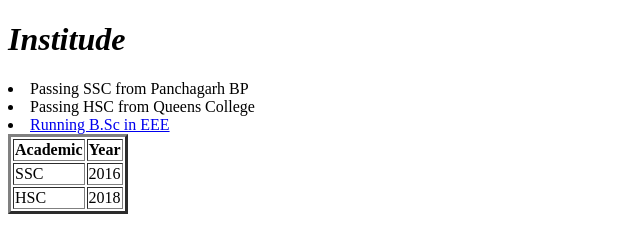
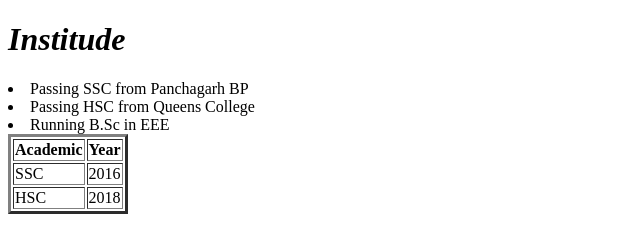
Before and after one commit to merajjim/My-Profile, a plain HTML site: page bp.html in a window 1280 px wide. Shown: the whole page, without its empty margins (0-640 px from the left). Drawn offline with Linux system fonts and the light colour scheme.

Commit message:
Update bp.html

```diff
--- a/bp.html
+++ b/bp.html
@@ -10,7 +10,7 @@
   <h1><i>Institude</i></h1>
   <li>Passing SSC from Panchagarh BP</li>
   <li>Passing HSC from Queens College </li>
-  <li><a href="www.facebook.com">Running B.Sc in EEE </a></li>
+  <li>Running B.Sc in EEE</li>
   <table border="3">
     <tr>
       <th>Academic</th>
```
